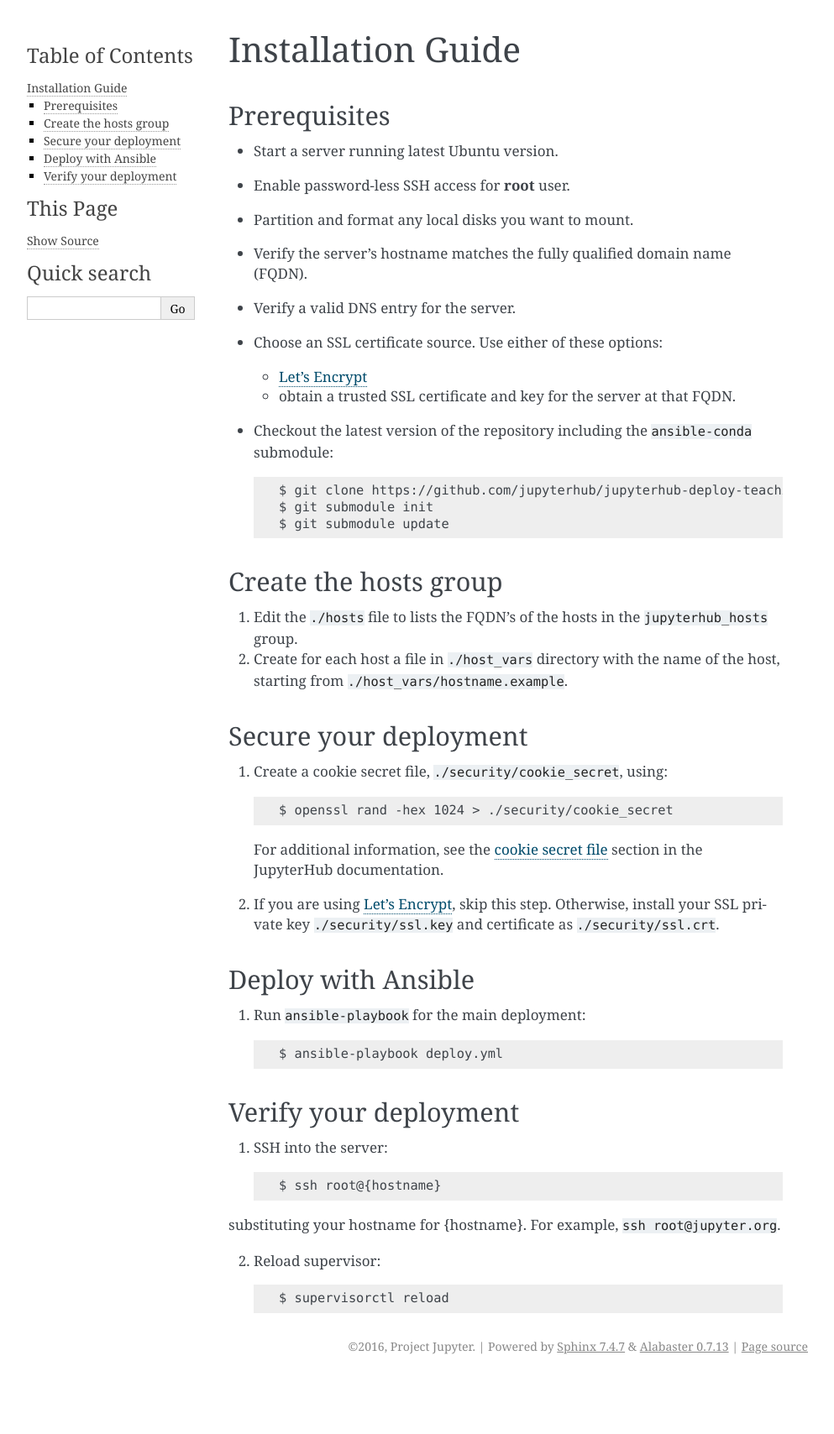
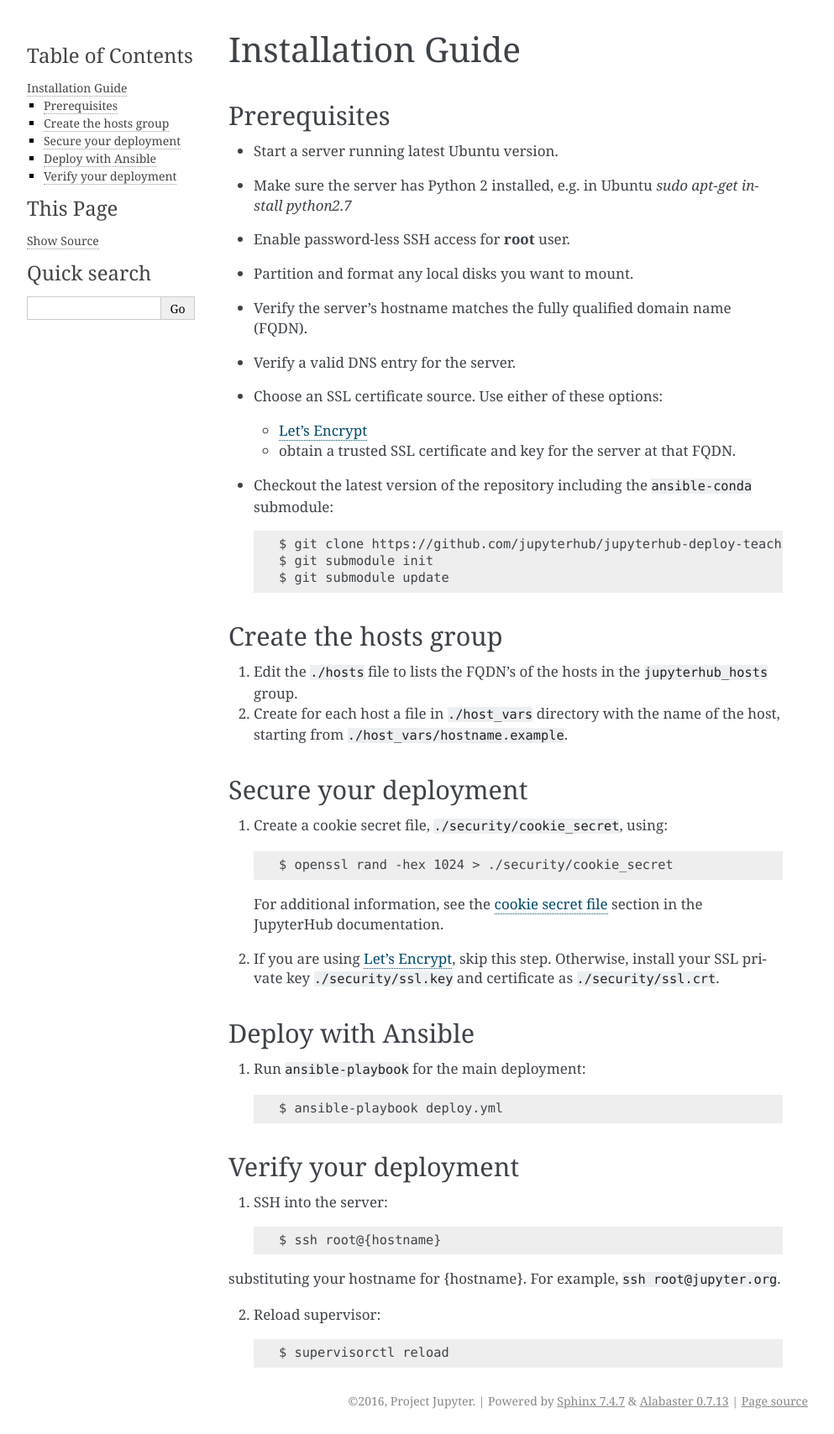
Before and after one commit to jupyterhub/jupyterhub-deploy-teaching, a Sphinx documentation site: the page built from docs/source/installation.rst, in a window 1280 px wide. Shown: the whole page at 84% size, without its empty margins (148-1141 px from the left). Built offline with Sphinx 7.4.7, drawn with Linux system fonts in a browser that asks for light colours; before the commit the page ends 1643 px from its top, so only the background shows below that.

Commit message:
ansible requires python 2.7 on the remote host

```diff
--- a/docs/source/installation.rst
+++ b/docs/source/installation.rst
@@ -5,6 +5,8 @@
 -------------
 
 - Start a server running latest Ubuntu version.
+
+- Make sure the server has Python 2 installed, e.g. in Ubuntu `sudo apt-get install python2.7`
 
 - Enable password-less SSH access for :command:`root` user.
 
```
